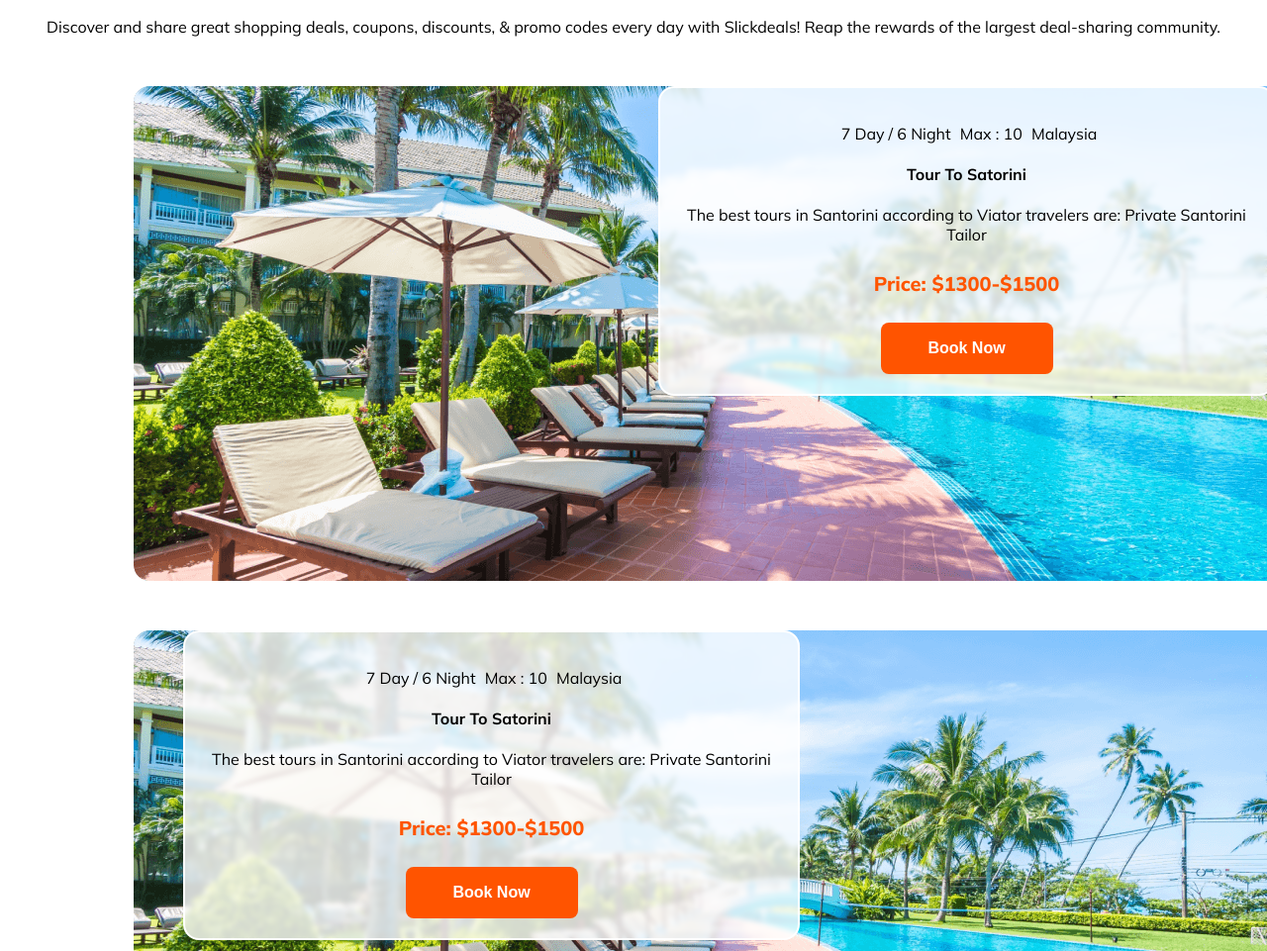
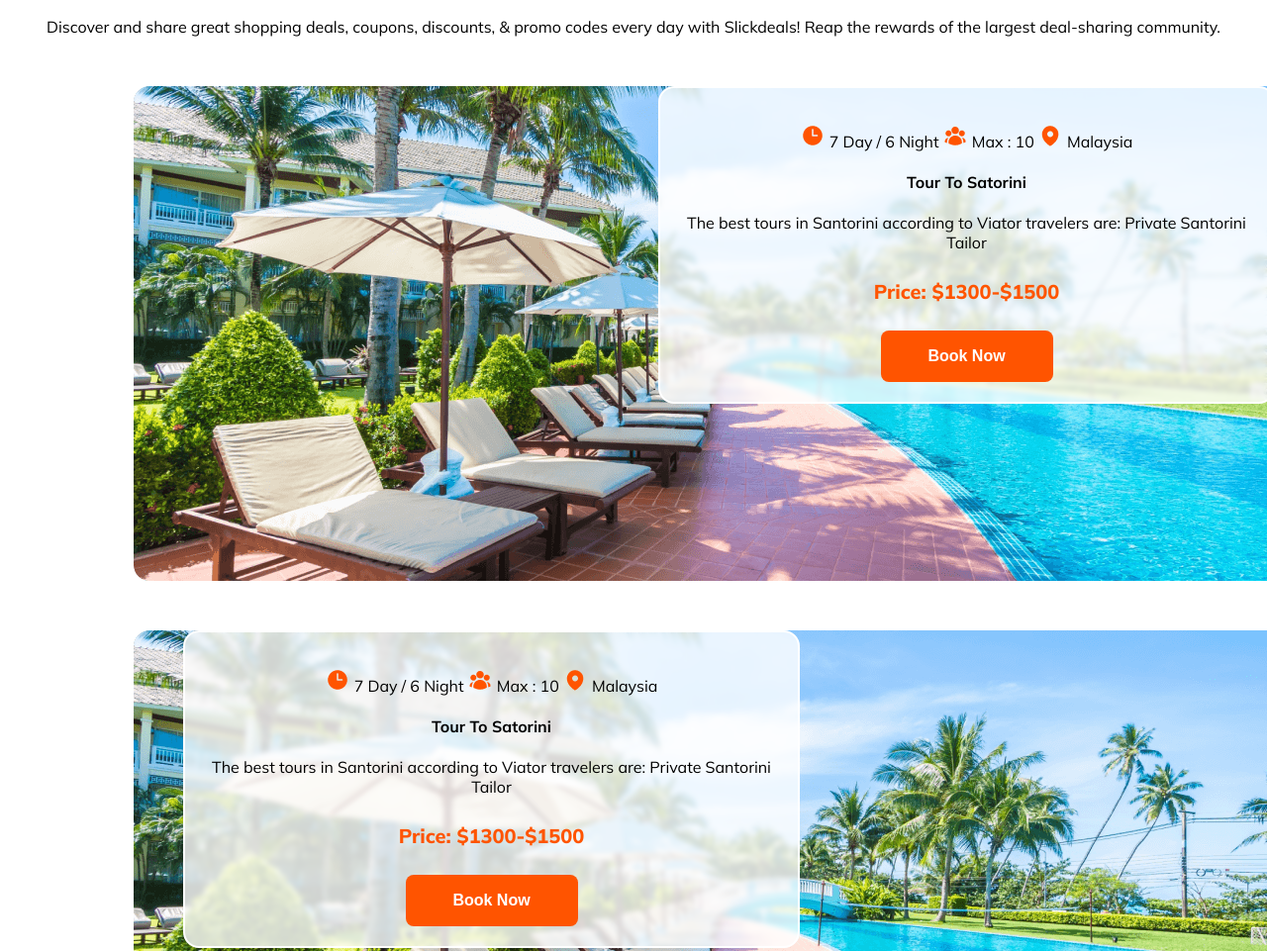
Before and after one commit to nayem-420/New-Folder, a plain HTML site: page B9A2-Hero-Travel-main/index.html in a window 1280 px wide. Shown: the part 3287-4248 px from the top of the page at 99% size. Drawn offline with Linux system fonts and the light colour scheme.

Commit message:
added frame image

```diff
--- a/B9A2-Hero-Travel-main/index.html
+++ b/B9A2-Hero-Travel-main/index.html
@@ -127,7 +127,7 @@
                 <div class="optional-image-work">
                     <div class="optional-section-img">
                         <div class="section-for-work-1">
-                            <p class="time"><img src="Images/Frame (1).png" alt="">7 Day / 6 Night <img src="Images/Frame (2).png" alt="">Max : 10 <img src="Images/Frame (3).png" alt="">Malaysia</p>
+                            <p class="time"><img src="../B9A2-Hero-Travel-main/Images/Frame (1).png" alt="">7 Day / 6 Night <img src="../B9A2-Hero-Travel-main/Images/Frame (2).png" alt="">Max : 10 <img src="../B9A2-Hero-Travel-main/Images/Frame (3).png" alt="">Malaysia</p>
                             <h4 class="time-title">Tour To Satorini</h4>
                             <p class="time-description">The best tours in Santorini according to Viator travelers are: Private Santorini Tailor</p>
                             <h4 class="color-text">Price: $1300-$1500</h4>
```
Also changed, not shown: B9A2-Hero-Travel-main/Images/Frame (1).png (added), B9A2-Hero-Travel-main/Images/Frame (2).png (added), B9A2-Hero-Travel-main/Images/Frame (3).png (added).
